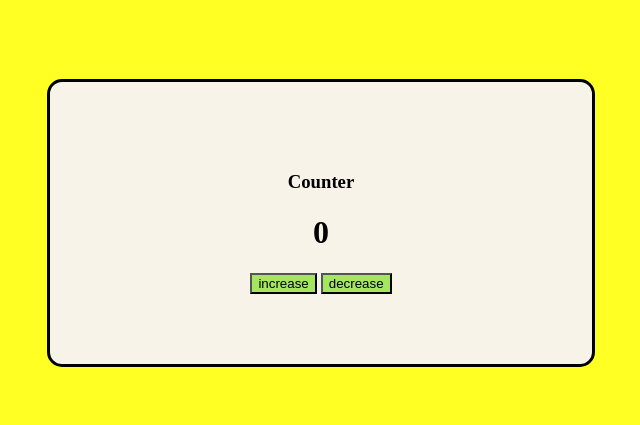
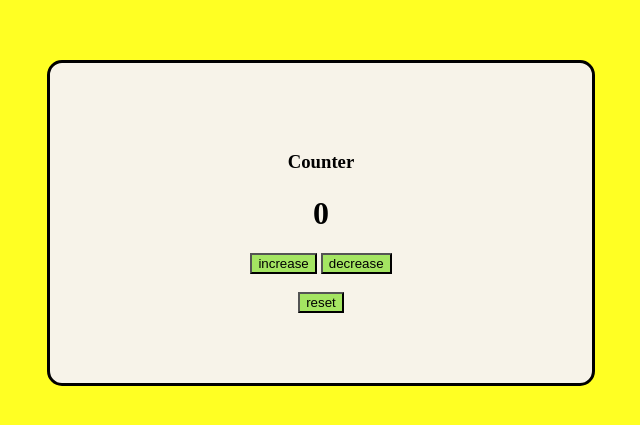
Before and after one commit to FilmonF/JavaScript-Assignment-6, a plain HTML site: page index.html in a window 1280 px wide. Shown: the part 177-602 px from the top of the page, without its empty margins (319-959 px from the left). Drawn offline with Linux system fonts and the light colour scheme.

Commit message:
second commit

```diff
--- a/index.html
+++ b/index.html
@@ -29,7 +29,9 @@
 #decreaseButton {
     background-color: rgb(164, 229, 98);
 }
-
+#resetButton {
+    background-color: rgb(164, 229, 98);
+}
 
     </style>
 </head>
@@ -38,7 +40,8 @@
     <h3>Counter</h3>
     <h1 id="result">0</h1>
     <button id="increaseButton">increase</button>
-    <button id="decreaseButton">decrease</button>
+    <button id="decreaseButton">decrease</button> <br><br>
+    <button id="resetButton">reset</button>
    </div>
 
 
@@ -55,6 +58,13 @@
             document.getElementById("result").innerHTML = count;
         }
 
+        document.getElementById("resetButton").onclick = function (){
+            count=0;
+            document.getElementById("result").innerHTML = count;
+        }
+
+
+
 
     </script>
 </body>
```
